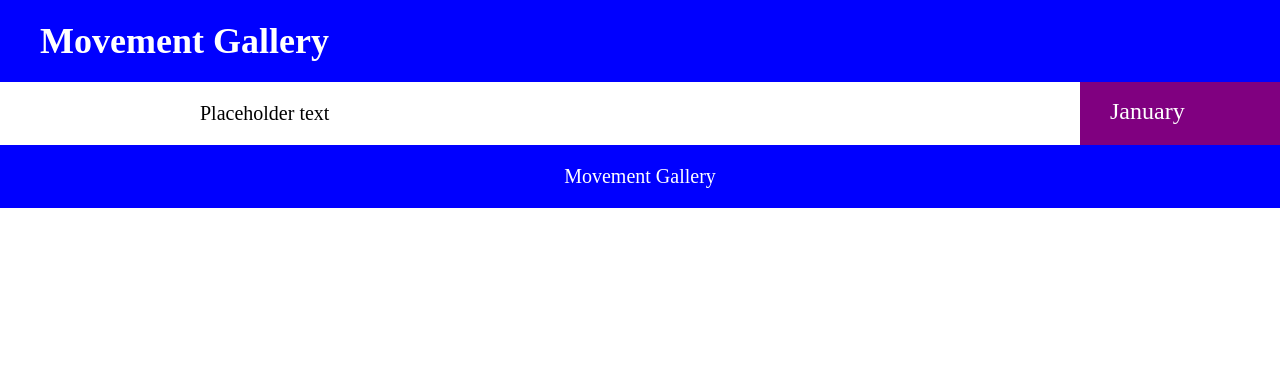
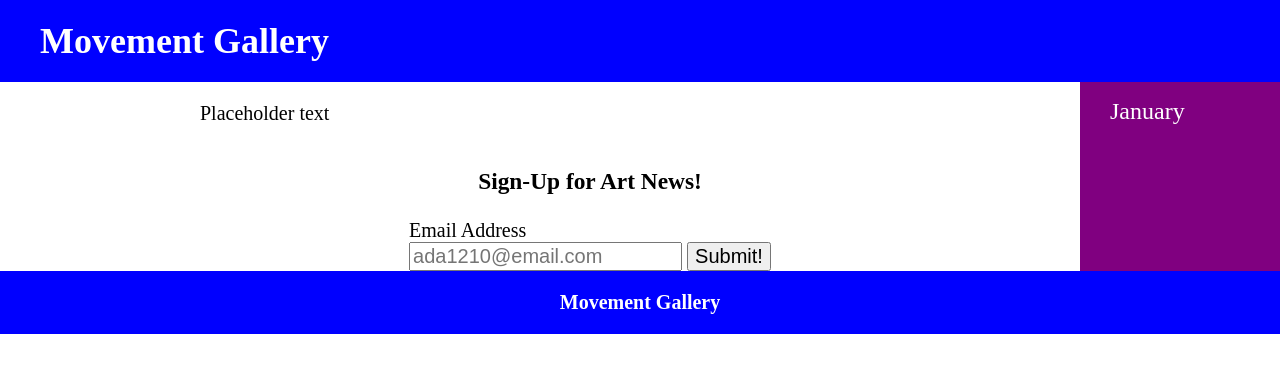
Before and after one commit to anastasia-tea/movement-gallery, a plain HTML site: page index.html in a window 1280 px wide. Drawn offline with Linux system fonts and the light colour scheme.

Commit message:
Added signup form at bottom of pages

```diff
--- a/index.html
+++ b/index.html
@@ -20,7 +20,26 @@
         <div class="content">
 
             <div class="info">
-                <p>Placeholder text</p>
+
+                <div class="movement">
+                    <p>Placeholder text</p>
+                </div>
+
+                <div class="form">
+                    <h3>Sign-Up for Art News!</h3>
+                    <form class="signup">
+
+                        <div class="label">
+                            <label for="email">Email Address</label>                        </div>
+
+                        <div class="emailaddress">
+                            <input type="email" id="email" placeholder="ada1210@email.com" required>
+                            <input class="submit" type="submit" value="Submit!">
+                        </div>
+
+                    </form>
+                </div>
+
             </div>
 
             <div class="sidebar">
--- a/style.css
+++ b/style.css
@@ -122,8 +122,28 @@ ul li {
 
 /* ------------------------------------------------------------------ */
 
+.form {
+    display: flex;
+    flex-direction: column;
+    align-items: center;
+}
+
+.signup {
+    display: flex;
+    flex-direction: column;
+    align-items: flex-start;
+}
+
+#email,
+.submit {
+    font-size: 20px;
+}
+
+/* ------------------------------------------------------------------ */
+
 .footer {
     font-size: 20px;
+    font-weight: bold;
     background-color: blue;
     color: white;
     display: flex;
```
Also changed, not shown: pages/january.html (+12 -3 lines).
